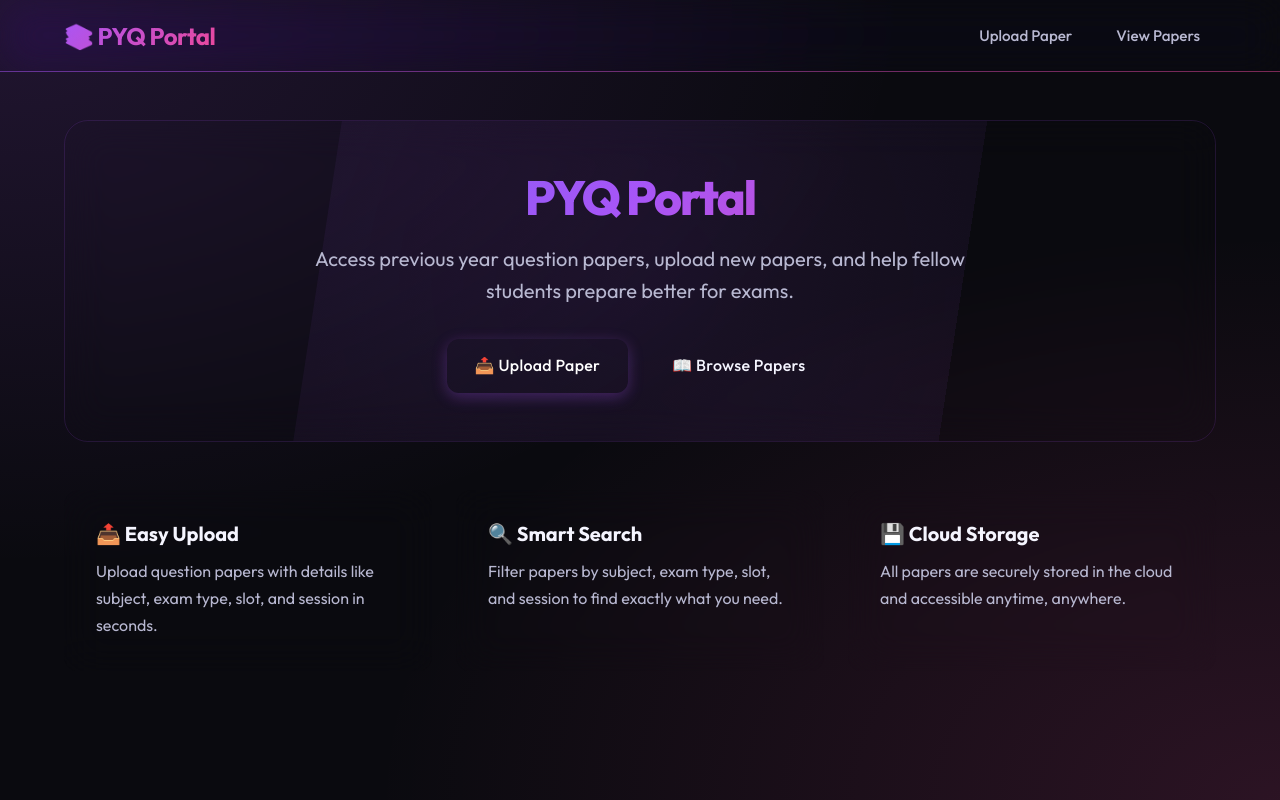
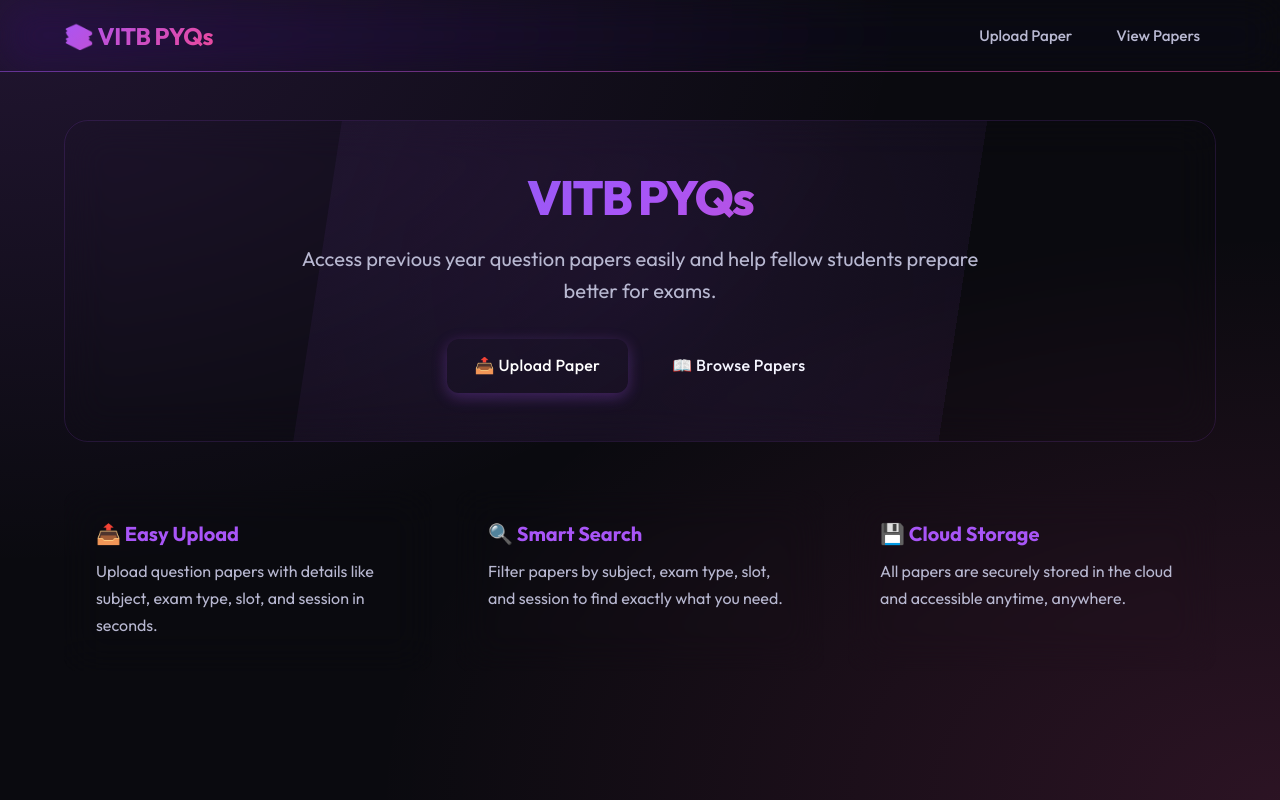
Before and after one commit to tiwarisuryansh6222/vitb-pyq-portal, a React app: page / in a window 1280 px wide. Built offline with nearby package versions, Linux system fonts and the light colour scheme; no server answers; the HTML template or start-up script is replaced by a standard one.

Commit message:
Initial commit: VITB PYQs portal with modern UI

```diff
--- a/src/pages/Home.jsx
+++ b/src/pages/Home.jsx
@@ -7,7 +7,7 @@ export default function Home() {
       <nav className="navbar">
         <div className="navbar-container">
           <Link to="/" className="navbar-brand">
-            📚 PYQ Portal
+            📚 VITB PYQs
           </Link>
           <div className="navbar-menu">
             <Link to="/upload" className="navbar-link">Upload Paper</Link>
@@ -21,9 +21,9 @@ export default function Home() {
         <div className="container">
           {/* Hero Section */}
           <div className="hero-section">
-            <h1 className="hero-title">PYQ Portal</h1>
+            <h1 className="hero-title">VITB PYQs</h1>
             <p className="hero-subtitle">
-              Access previous year question papers, upload new papers, and help fellow students prepare better for exams.
+              Access previous year question papers easily and help fellow students prepare better for exams.
             </p>
             <div className="hero-buttons">
               <Link to="/upload" className="btn btn-primary btn-lg">
@@ -38,7 +38,7 @@ export default function Home() {
           {/* Features Section */}
           <div style={{ display: 'grid', gridTemplateColumns: 'repeat(auto-fit, minmax(280px, 1fr))', gap: 'var(--spacing-lg)', marginTop: 'var(--spacing-2xl)' }}>
             <div className="card">
-              <h3 style={{ fontSize: '1.25rem', marginBottom: 'var(--spacing-sm)', color: 'var(--primary-color)' }}>
+              <h3 style={{ fontSize: '1.25rem', marginBottom: 'var(--spacing-sm)', color: 'var(--accent-purple)' }}>
                 📤 Easy Upload
               </h3>
               <p style={{ color: 'var(--text-secondary)', marginBottom: 0 }}>
@@ -47,7 +47,7 @@ export default function Home() {
             </div>
 
             <div className="card">
-              <h3 style={{ fontSize: '1.25rem', marginBottom: 'var(--spacing-sm)', color: 'var(--primary-color)' }}>
+              <h3 style={{ fontSize: '1.25rem', marginBottom: 'var(--spacing-sm)', color: 'var(--accent-purple)' }}>
                 🔍 Smart Search
               </h3>
               <p style={{ color: 'var(--text-secondary)', marginBottom: 0 }}>
@@ -56,7 +56,7 @@ export default function Home() {
             </div>
 
             <div className="card">
-              <h3 style={{ fontSize: '1.25rem', marginBottom: 'var(--spacing-sm)', color: 'var(--primary-color)' }}>
+              <h3 style={{ fontSize: '1.25rem', marginBottom: 'var(--spacing-sm)', color: 'var(--accent-purple)' }}>
                 💾 Cloud Storage
               </h3>
               <p style={{ color: 'var(--text-secondary)', marginBottom: 0 }}>
--- a/src/pages/Upload.jsx
+++ b/src/pages/Upload.jsx
@@ -68,7 +68,7 @@ export default function Upload() {
       <nav className="navbar">
         <div className="navbar-container">
           <Link to="/" className="navbar-brand">
-            📚 PYQ Portal
+            📚 VITB PYQs
           </Link>
           <div className="navbar-menu">
             <Link to="/upload" className="navbar-link active">Upload Paper</Link>
```
